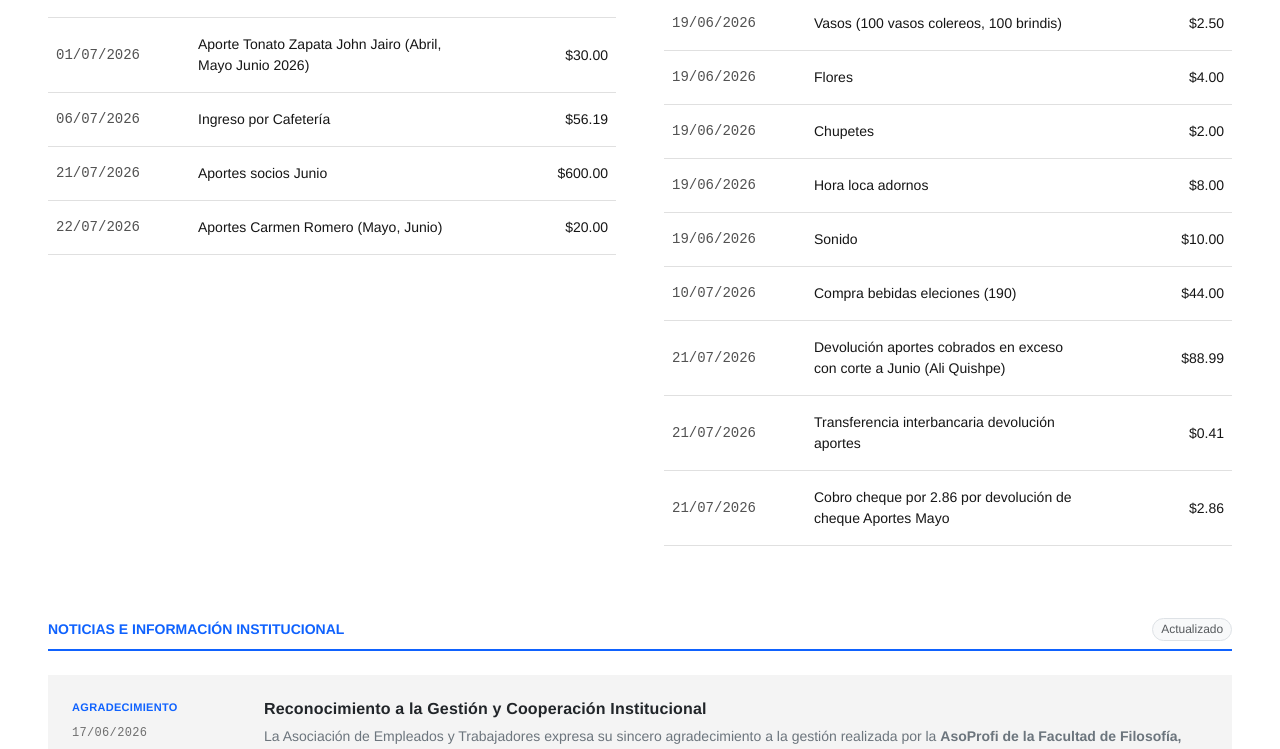
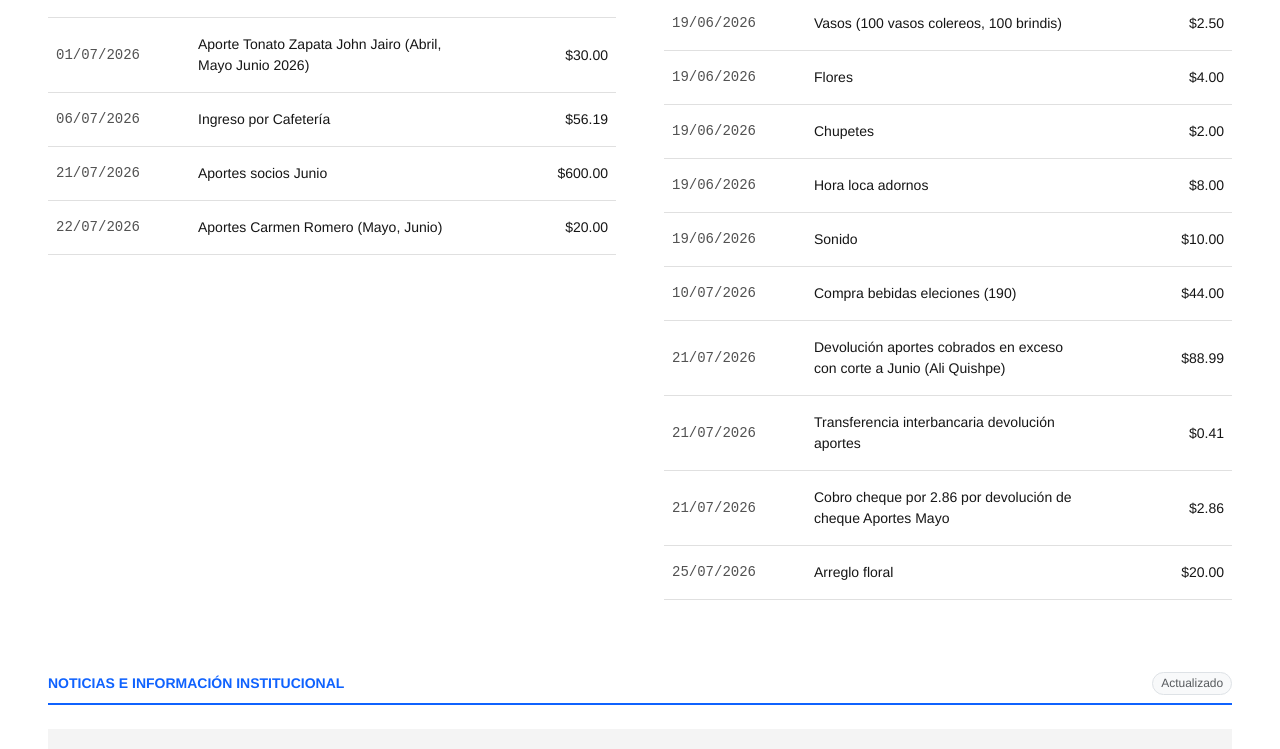
Before and after one commit to jjorgeadrian007/cuentas_aso, a React (Vite) app: page / in a window 1280 px wide. Shown: the part 848-1597 px from the top of the page. Built offline with nearby package versions, Linux system fonts and the light colour scheme.

Commit message:
cuenta-arreglo-floral-hugo-cisneros

```diff
--- a/src/App.jsx
+++ b/src/App.jsx
@@ -33,6 +33,7 @@ export default function DashboardAsociacion() {
     { id: 12, fecha: "21/07/2026", nombre: "Devolución aportes cobrados en exceso con corte a Junio (Ali Quishpe)", valor: 88.99 },
     { id: 13, fecha: "21/07/2026", nombre: "Transferencia interbancaria devolución aportes", valor: 0.41 },
     { id: 14, fecha: "21/07/2026", nombre: "Cobro cheque por 2.86 por devolución de cheque Aportes Mayo", valor: 2.86 },
+    { id: 14, fecha: "25/07/2026", nombre: "Arreglo floral", valor: 20 },
 
   ]);
 
```
